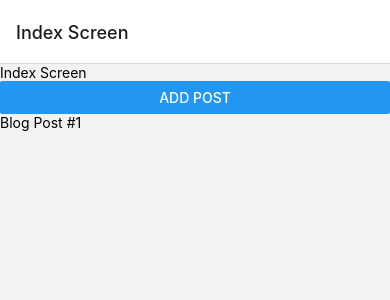
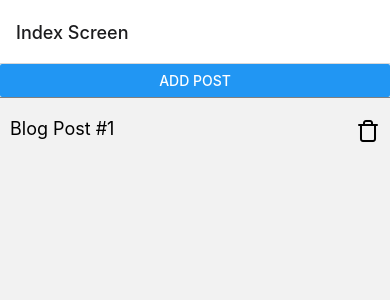
Before and after one commit to viswanath-pamarthi/react-native, a React Native app in the folder blog/: screen /Index in a window 390 px wide. Both pictures are taken after a click on the button "ADD POST". Shown: the top 300 px of the page. Built offline with nearby package versions, Linux system fonts and the light colour scheme.

Commit message:
- added missing gradle config for vector icons in android - added styles to blog posts in index screen

```diff
--- a/blog/src/screens/IndexScreeen.js
+++ b/blog/src/screens/IndexScreeen.js
@@ -1,7 +1,7 @@
 import React, { useContext } from "react";//UseContext hook is used to look at context object and  give us access to the data shared by the context provider
 import { StyleSheet, View, Text, FlatList, Button } from "react-native";
 import { Context as BlogContext, Provider } from "../context/BlogContext";//can create an alias for vairables if needed with as keyword
-
+import Icon from "react-native-vector-icons/dist/Feather"
 //Anything that talks about re render the app when data changes over time in react , we are always talking about State (creatting a state variable)
 const IndexScreen = () => {
     //left hand side, array destructuring - javascript
@@ -9,14 +9,16 @@
 
     return (
         <View>
-            <Text>Index Screen  </Text>
             <Button title="Add Post" onPress={addBlogPost} />
             <FlatList
                 data={state}
                 keyExtractor={(blogPost) => blogPost.title}
                 renderItem={({ item }) => {
                     return (
-                        <Text>{item.title}</Text>
+                        <View style={styles.row}>
+                            <Text style={styles.title}>{item.title}</Text>
+                            <Icon name="trash" style={styles.icon} />
+                        </View>
                     );
                 }}
             />
@@ -26,7 +28,20 @@
 
 
 const styles = StyleSheet.create({
-
+    row: {
+        flexDirection: 'row',
+        justifyContent: 'space-between',
+        paddingVertical: 20,
+        borderTopWidth: 1,
+        borderColor: 'gray',
+        paddingHorizontal: 10
+    },
+    title: {
+        fontSize: 18
+    },
+    icon: {
+        fontSize: 24
+    }
 });
 
 
```
Also changed, not shown: 1 other file (tests, documents, lock files or other folders).
